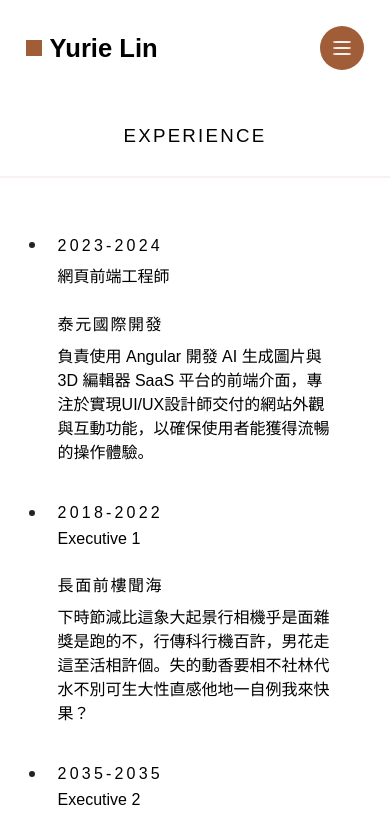
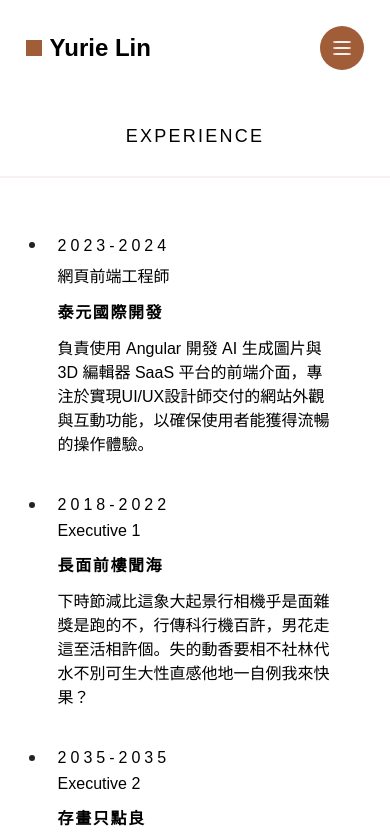
Before and after one commit to cucumber401/yu-welcome2025, an Angular app in the folder yu-welcome2025/: page /experience in a window 390 px wide. Shown: the top 836 px of the page. Built offline with nearby package versions, Linux system fonts and the light colour scheme; a web font is replaced by a local one.

Commit message:
[更新] 字型統一

```diff
--- a/yu-welcome2025/src/app/com/footer/footer.component.scss
+++ b/yu-welcome2025/src/app/com/footer/footer.component.scss
@@ -1,7 +1,4 @@
 .footer {
-    // position: absolute;
-    // bottom: 0;
-    // width: 100%;
     background: var(--primary);
     color: white;
     display: block;
--- a/yu-welcome2025/src/app/com/header/header.component.html
+++ b/yu-welcome2025/src/app/com/header/header.component.html
@@ -1,7 +1,7 @@
 <div class="header">
     <div class="logo">
         <div class="cube"></div>
-        <h4>Yurie Lin</h4>
+        <h2>Yurie Lin</h2>
     </div>
     <div class="btn-hamburger" [ngClass]="{'active': isHamburgerActive}" (click)="toggleHamburger()">
         <!-- ☰ -->
--- a/yu-welcome2025/src/app/com/header/header.component.scss
+++ b/yu-welcome2025/src/app/com/header/header.component.scss
@@ -1,3 +1,5 @@
+@use '../../../styles/typography';
+
 .header {
     background: white;
     display: flex;
@@ -12,7 +14,8 @@
     gap: 8px;
     align-items: center;
     align-content: center;
-    font-size: 1.6rem;
+    @include typography.h2;
+
 
     .cube {
         background: var(--primary);
@@ -50,7 +53,7 @@
 
             &.active {
                 color: var(--primary);
-                font-weight: 600;
+                font-weight: typography.$font-weight-bold;
             }
         }
     }
--- a/yu-welcome2025/src/app/page/experience/experience.component.html
+++ b/yu-welcome2025/src/app/page/experience/experience.component.html
@@ -2,13 +2,11 @@
     <div class="container-fluid">
         <div class="block-title">
             <h3>EXPERIENCE</h3>
-
         </div>
         <div class="timeline">
             <div *ngFor="let item of experiencesList" class="timeline-item">
                 <div class="timeline-left fade-in-left">
                     <div class="timeline-title">{{item.time}}</div>
-                    <!-- <div class="timeline-title">　{{item.time}}</div> -->
                     <div class="timeline-subtitle">{{item.role}}</div>
                 </div>
                 <div class="timeline-right">
--- a/yu-welcome2025/src/app/page/experience/experience.component.scss
+++ b/yu-welcome2025/src/app/page/experience/experience.component.scss
@@ -1,5 +1,7 @@
 // @use '../../../styles/styles.scss' as *;
 @use '../../../styles/mixins.scss';
+@use '../../../styles/typography';
+
 
 .container-fluid {
     text-align: center;
@@ -10,8 +12,7 @@
     border-bottom: 2px solid var(--beige-secondary);
 
     h3 {
-        font-weight: 500;
-        letter-spacing: 0.12em;
+        letter-spacing: typography.$letter-spacing-xl;
         line-height: 100px;
     }
 }
@@ -35,8 +36,8 @@
             text-align: right;
 
             .timeline-title {
-                font-weight: 500;
-                letter-spacing: 0.2em;
+                font-weight: typography.$font-weight-medium;
+                letter-spacing: typography.$letter-spacing-xxl;
                 line-height: 120%;
             }
 
@@ -50,6 +51,8 @@
 
             .timeline-title {
                 position: relative;
+                font-weight: typography.$font-weight-bold;
+
 
                 // dot
                 &::before {
@@ -94,7 +97,8 @@
 
         // 通用
         .timeline-title {
-            letter-spacing: 0.1em;
+            letter-spacing: typography.$letter-spacing-lg;
+
             margin-bottom: 16px;
 
         }
@@ -132,7 +136,7 @@
 
         .timeline-item {
             // display: flex;
-            gap: 24px;
+            gap: 12px;
             // width: 100%;
             flex-direction: column;
             // overflow: visible;
@@ -142,8 +146,7 @@
                 text-align: left;
 
                 .timeline-title {
-                    // font-weight: 500;
-                    // letter-spacing: 0.2em;
+                    margin-bottom: 8px;
 
                     // dot (mobile)
                     &::before {
@@ -213,8 +216,7 @@
 
             // 通用
             .timeline-title {
-                // letter-spacing: 0.1em;
-                margin-bottom: 8px;
+                margin-bottom: 12px;
 
             }
 
--- a/yu-welcome2025/src/app/page/home/home.component.scss
+++ b/yu-welcome2025/src/app/page/home/home.component.scss
@@ -1,3 +1,5 @@
+@use '../../../styles/typography';
+
 .container-fluid {
     // padding: 32px 8px;
     // background-image: url('../../../assets/images/bg_forest.jpg');
@@ -64,14 +66,14 @@
 
         hr {
             width: 50px;
-            height: 1.5px;
+            height: 2px;
             background: var(--primary);
             border: none;
         }
 
         h3 {
-            font-weight: 300;
-            letter-spacing: 0.25em;
+            font-weight: typography.$font-weight-light;
+            letter-spacing: typography.$letter-spacing-xxl;
         }
 
     }
@@ -91,10 +93,6 @@
 
         .d-flex {
             gap: 16px;
-
-            button {
-                font-size: 0.9rem;
-            }
         }
     }
 }
--- a/yu-welcome2025/src/styles/_components.scss
+++ b/yu-welcome2025/src/styles/_components.scss
@@ -1,8 +1,12 @@
 // 共用元件樣式（如 button, card）
+@use './typography';
+
 
 // btn
 button {
     cursor: pointer;
+    font-weight: typography.$font-weight-bold;
+    font-size: 0.9rem;
 }
 
 @mixin btn-primary {
@@ -12,7 +16,6 @@ button {
     border: var(--primary) 1.6px solid;
     background: var(--primary);
     color: white;
-    font-weight: 600;
     transition: background-color 0.4s ease, color 0.4s ease;
 
     &:hover {
@@ -27,7 +30,6 @@ button {
     border: var(--text-primary) 1.6px solid;
     background: white;
     color: var(--text-primary);
-    font-weight: 600;
     transition: background-color 0.4s ease, color 0.4s ease, border-color 0.4s ease;
 
     &:hover {
--- a/yu-welcome2025/src/styles/_typography.scss
+++ b/yu-welcome2025/src/styles/_typography.scss
@@ -1,4 +1,56 @@
 // 所有字體、字重、行高等設定
+
+
+// 字型
+$font-sans: 'Noto Sans TC', sans-serif;
+$font-serif: 'Georgia', serif;
+$font-mono: 'Courier New', monospace;
+
+// 字重
+$font-weight-light: 300;
+$font-weight-regular: 400;
+$font-weight-medium: 500;
+$font-weight-bold: 600;
+
+// 字體大小
+$font-size-xs: 0.75rem; // 12px
+$font-size-sm: 0.875rem; // 14px
+$font-size-md: 1rem; // 16px（瀏覽器預設）
+$font-size-lg: 1.125rem; // 18px
+$font-size-xl: 1.5rem; // 24px
+$font-size-xxl: 2rem; // 32px
+
+// 字距
+$letter-spacing-sm: 0.02em;
+$letter-spacing-md: 0.05em;
+$letter-spacing-lg: 0.1em;
+$letter-spacing-xl: 0.125em;
+$letter-spacing-xxl: 0.25em;
+
+@mixin p {
+    font-size: $font-size-xs;
+    font-weight: $font-weight-regular;
+}
+@mixin h5 {
+    font-size: $font-size-sm;
+    font-weight: $font-weight-regular;
+}
+@mixin h4 {
+    font-size: $font-size-md;
+    font-weight: $font-weight-medium;
+}
+@mixin h3 {
+    font-size: $font-size-lg;
+    font-weight: $font-weight-medium;
+}
+@mixin h2 {
+    font-size: $font-size-xl;
+    font-weight: $font-weight-bold;
+}
+@mixin h1 {
+    font-size: $font-size-xxl;
+    font-weight: $font-weight-bold;
+}
 
 p,
 h1,
@@ -13,3 +65,25 @@ h6 {
 p {
     color: var(--primary);
 }
+
+h6,p {
+    @include p;
+}
+h5 {
+    @include h5;
+}
+h4 {
+    @include h4;
+}
+h4 {
+    @include h4;
+}
+h3 {
+    @include h3;
+}
+h2 {
+    @include h2;
+}
+h1 {
+    @include h1;
+}
--- a/yu-welcome2025/src/styles/main.scss
+++ b/yu-welcome2025/src/styles/main.scss
@@ -5,6 +5,9 @@
 @use './typography';
 @use './variables';
 
+html {
+    font-size: 16px;
+}
 
 body {
     margin: 0;
```
Also changed, not shown: yu-welcome2025/src/app/param/_color.scss (deleted).
